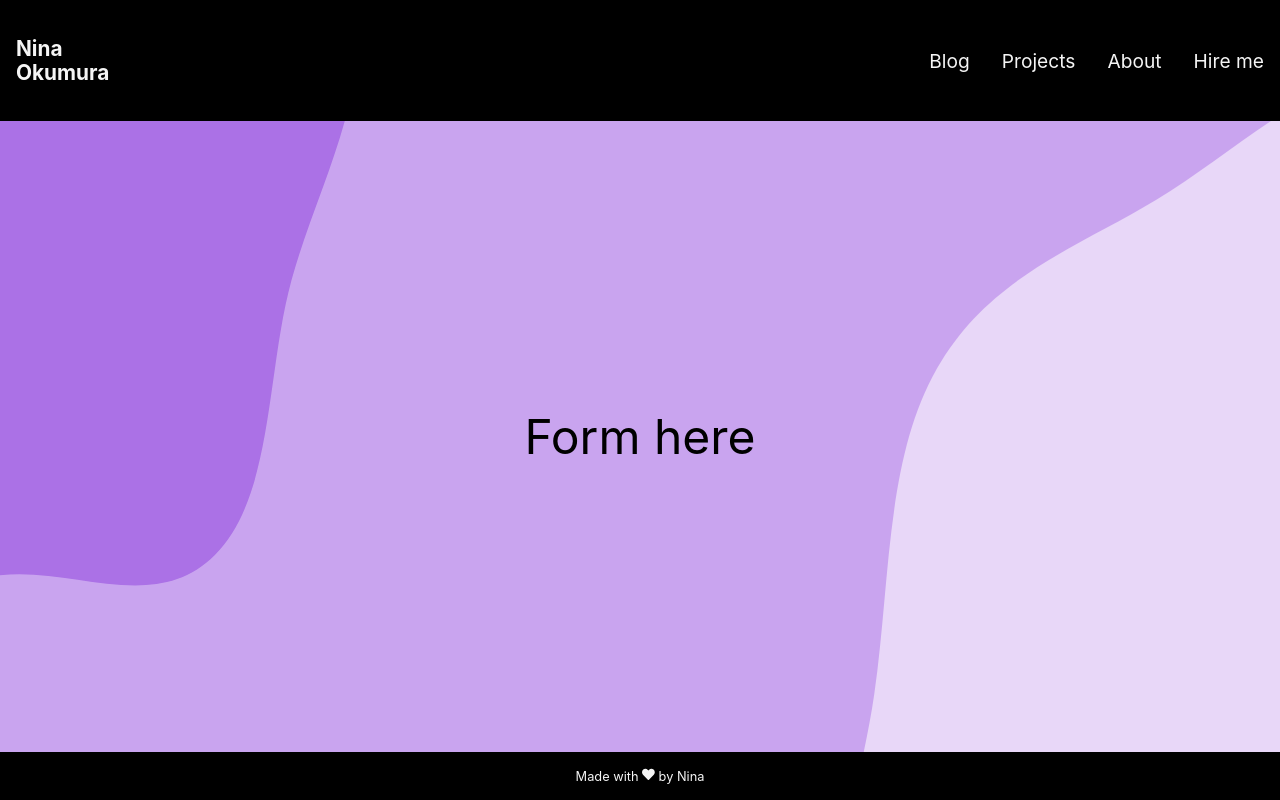
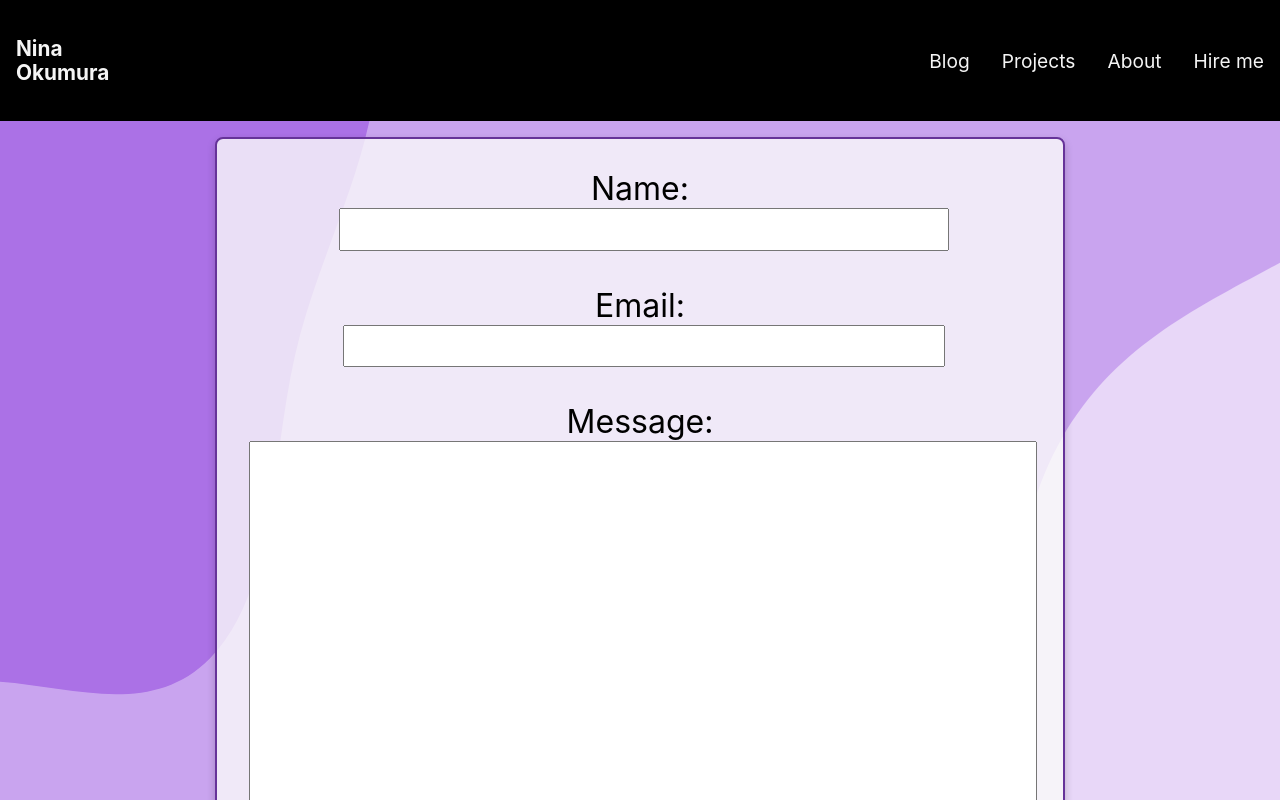
Before and after one commit to ninaokumura/portfolio-react, a React (Create React App) app: page /contact in a window 1280 px wide. Shown: the top 800 px of the page. Built offline with nearby package versions, Linux system fonts and the light colour scheme.

Commit message:
add form layout

```diff
--- a/src/Pages/HireMe.jsx
+++ b/src/Pages/HireMe.jsx
@@ -1,5 +1,10 @@
 import React from 'react';
+import Form from '../components/form/form';
 
 export default function HireMe() {
-  return <div>Form here</div>;
+  return (
+    <div>
+      <Form />
+    </div>
+  );
 }
--- /dev/null
+++ b/src/components/form/form.css
@@ -0,0 +1,23 @@
+.form-container {
+  border: 2px solid rebeccapurple;
+  padding: 2rem;
+  margin: 1rem;
+  box-shadow: 0 4px 8px 0 rgba(0, 0, 0, 0.2);
+  transition: 0.3s;
+  border-radius: 0.5rem;
+  /* padding: 1rem; */
+  /* height: 25rem; */
+  background-color: hsla(0, 0%, 98%, 0.8);
+}
+.form {
+  font-size: 2rem;
+  display: flex;
+  flex-direction: column;
+  justify-content: center;
+  align-items: center;
+}
+
+input,
+textarea {
+  width: 100%;
+}
--- /dev/null
+++ b/src/components/form/form.jsx
@@ -0,0 +1,35 @@
+import React from 'react';
+
+import './form.css';
+
+function Form() {
+  return (
+    <div className='form-container'>
+      <form
+        className='form'
+        method='post'
+        action='mailto:elaineokumura@gmail.com'
+        method='post'
+        encType='text/plain'
+      >
+        <label>
+          Name:
+          <input type='text' name='name' />
+        </label>
+        <br />
+        <label>
+          Email:
+          <input type='text' name='email' />
+        </label>
+        <br />
+        <label>
+          Message:
+          <textarea name='message' rows='10' cols='30'></textarea>
+        </label>
+        <input type='submit' name='message' value='Submit' />
+      </form>
+    </div>
+  );
+}
+
+export default Form;
```
